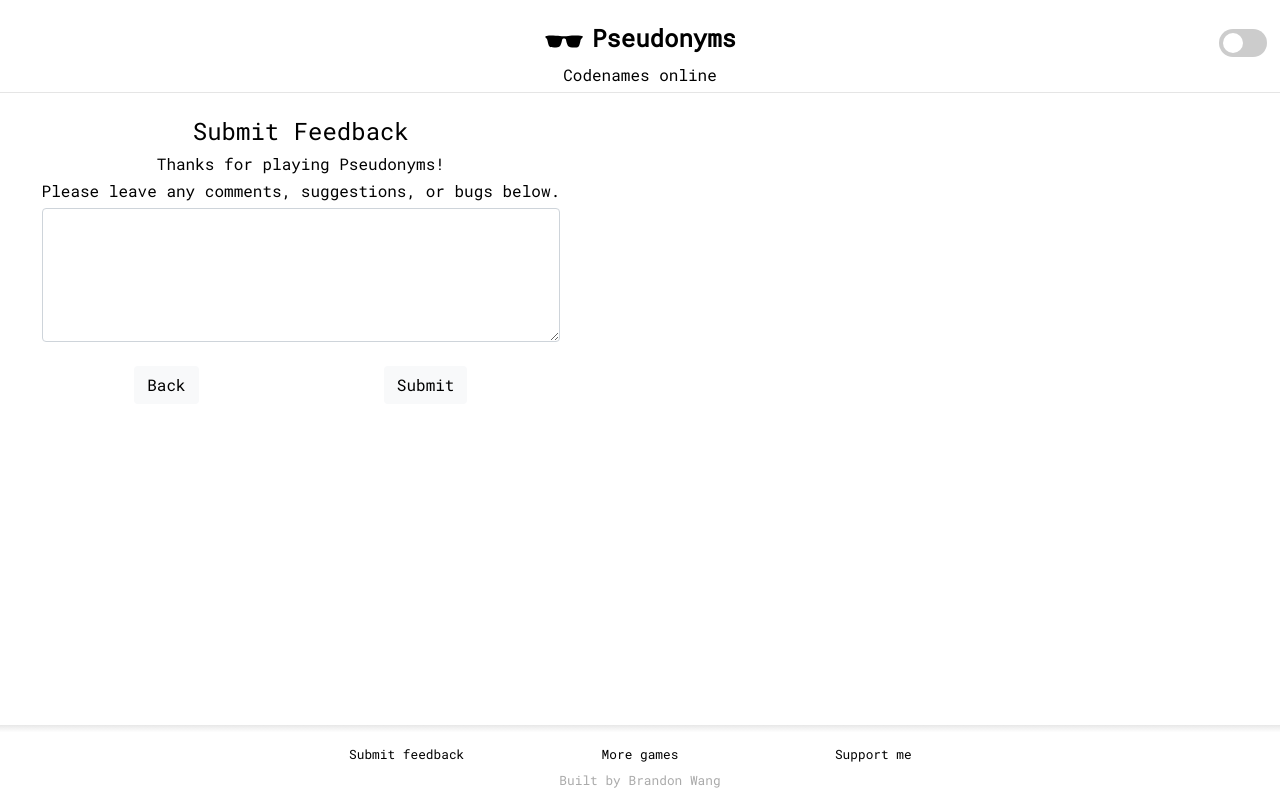
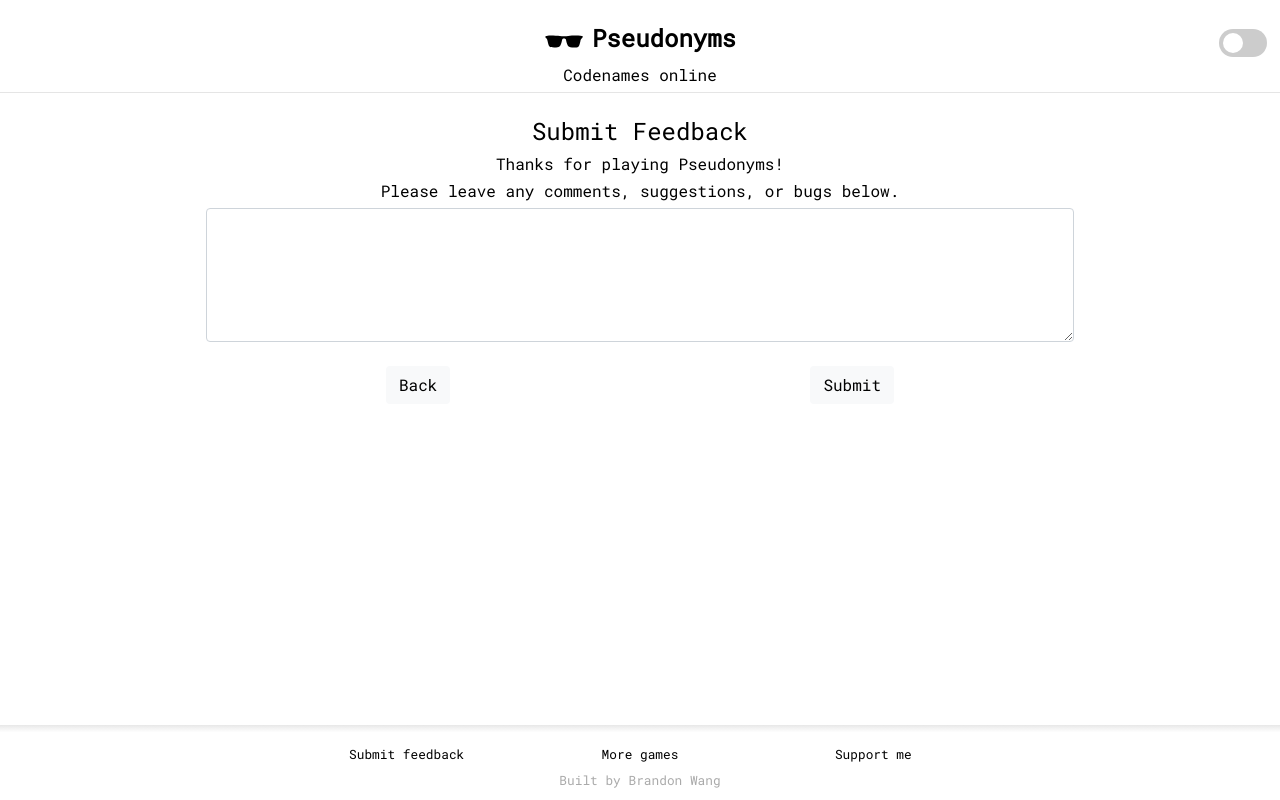
Before and after one commit to coconut750750/pseudonyms, a React (Create React App) app in the folder client/: page /feedback in a window 1280 px wide. Built offline with nearby package versions, Linux system fonts and the light colour scheme.

Commit message:
fix uncentering of feedback submission

```diff
--- a/client/src/components/WrappedMessage.css
+++ b/client/src/components/WrappedMessage.css
@@ -1,6 +1,7 @@
 .wrapped-message {
     height: 100%;
     position: relative;
+    flex: inherit;
 }
 
 .message-wrapper {
```
